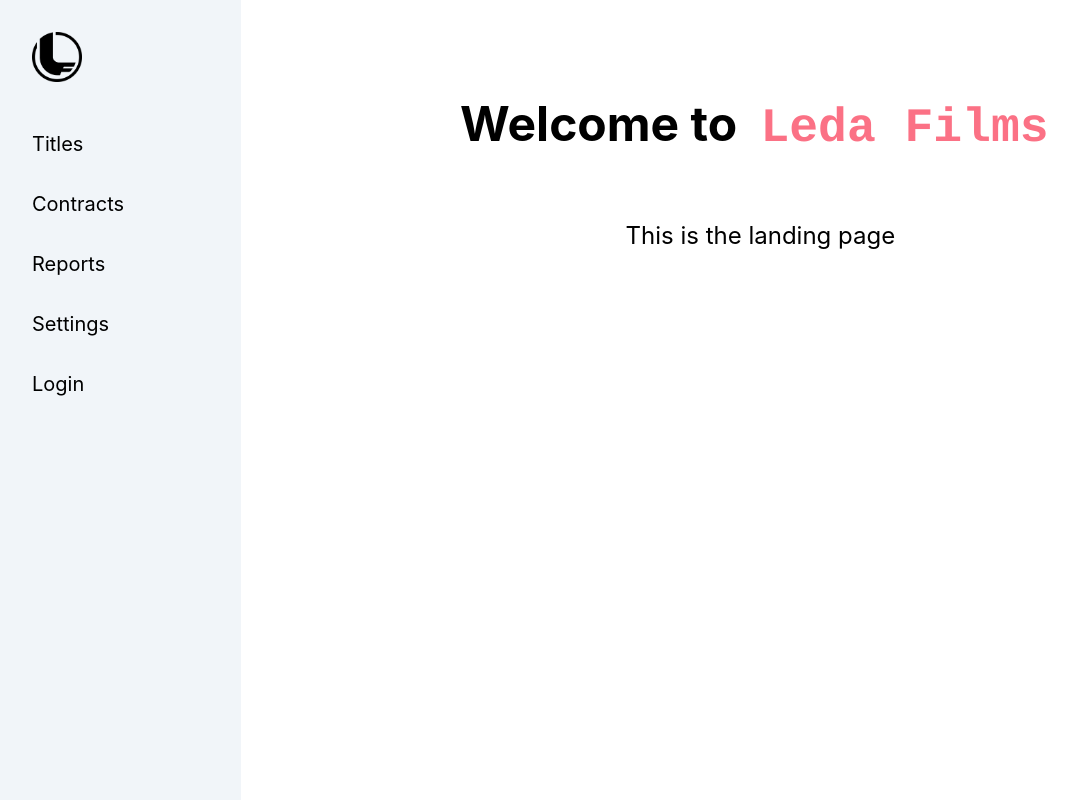
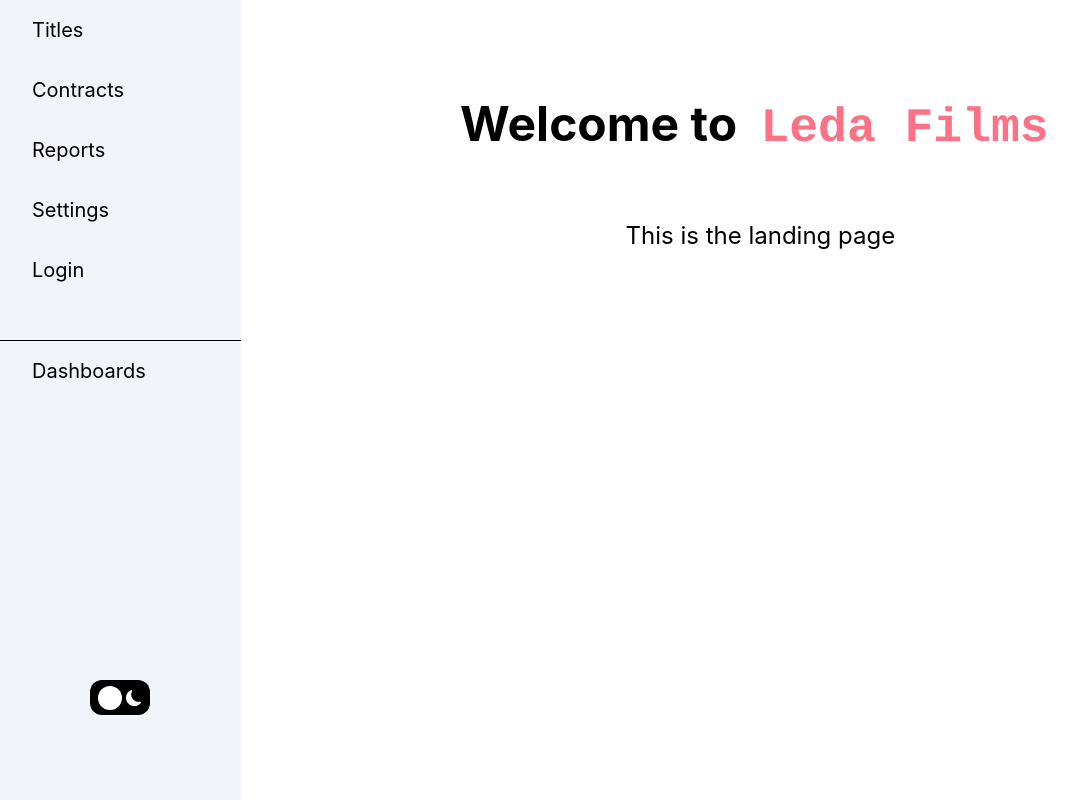
Before and after one commit to chris-av/ledafilms-crm, a Next.js app: page / in a window 1280 px wide. Shown: the whole page, without its empty margins (0-1077 px from the left). Built offline with nearby package versions, Linux system fonts and the light colour scheme.

Commit message:
navbar omits logo, has two sections and theme selector below

```diff
--- a/components/Navbar.tsx
+++ b/components/Navbar.tsx
@@ -1,3 +1,4 @@
+import { useState } from 'react';
 import Link from 'next/link';
 import Image from 'next/image';
 import { menuItems, MenuItemType, SubMenuType } from '@/data/navbar-menu.data';
@@ -7,23 +8,14 @@
 
 export default function Navbar() {
 
+  const [ toggleLight, setToggle ] = useState(false);
+  console.log(toggleLight);
+
   return (
     <div className="w-[300px] h-screen bg-slate-100 float-left">
 
-      <div className="relative select-none mb-8 w-[50px] h-[50px] ml-8 my-8">
-        <Link href="/">
-          <a>
-            <Image
-              src="/ledafilms-icon-dark.png"
-              layout="fill"
-              objectFit="cover"
-            />
-          </a>
-        </Link>
-      </div>
-
-      <div className="flex h-full">
-        <ul className="w-full flex flex-col items-center text-xl">
+      <div className="flex flex-col h-[85%]">
+        <ul className="w-full flex flex-col items-center text-xl h-[50%]">
 
           <li className="flex items-center w-full h-[60px] pl-8">
             <Link href="/titles">
@@ -56,8 +48,46 @@
           </li>
 
         </ul>
+
+        <div className="w-full border-[black] border-t"></div>
+
+        <ul className="w-full flex flex-col items-center text-xl">
+
+          <li className="flex items-center w-full h-[60px] pl-8">
+            <Link href="/titles">
+              <a>Dashboards</a>
+            </Link>
+          </li>
+
+        </ul>
+
+      </div>
+
+      <div className="cursor-pointer">
+        <label htmlFor="checkbox" onClick={() => setToggle(prev => !prev) } style={{ backgroundColor: toggleLight ? "#F9FCD1" : "black" }} className="relative max-w-[60px] mx-auto bg-[black] flex justify-between items-center px-2 h-[35px] rounded-xl transition-all">
+          <SunIcon color="#CCD924" />
+          <MoonIcon color="white" />
+          <div style={{ backgroundColor: toggleLight ? "#E2BFBF" : "white", transform: toggleLight ? "translateX(80%)" : "translateX(0)"  }} className="absolute cursor-pointer w-[24px] h-[24px] rounded-[50%] transition-transform ease-lineari duration-300"></div>
+        </label>
       </div>
 
     </div>
   );
 }
+
+
+function SunIcon({ color } : { color: string }) {
+  return (
+    <svg style={{ color }} xmlns="http://www.w3.org/2000/svg" width="16" height="16" fill="currentColor" className="bi bi-brightness-high-fill" viewBox="0 0 16 16">
+      <path d="M12 8a4 4 0 1 1-8 0 4 4 0 0 1 8 0zM8 0a.5.5 0 0 1 .5.5v2a.5.5 0 0 1-1 0v-2A.5.5 0 0 1 8 0zm0 13a.5.5 0 0 1 .5.5v2a.5.5 0 0 1-1 0v-2A.5.5 0 0 1 8 13zm8-5a.5.5 0 0 1-.5.5h-2a.5.5 0 0 1 0-1h2a.5.5 0 0 1 .5.5zM3 8a.5.5 0 0 1-.5.5h-2a.5.5 0 0 1 0-1h2A.5.5 0 0 1 3 8zm10.657-5.657a.5.5 0 0 1 0 .707l-1.414 1.415a.5.5 0 1 1-.707-.708l1.414-1.414a.5.5 0 0 1 .707 0zm-9.193 9.193a.5.5 0 0 1 0 .707L3.05 13.657a.5.5 0 0 1-.707-.707l1.414-1.414a.5.5 0 0 1 .707 0zm9.193 2.121a.5.5 0 0 1-.707 0l-1.414-1.414a.5.5 0 0 1 .707-.707l1.414 1.414a.5.5 0 0 1 0 .707zM4.464 4.465a.5.5 0 0 1-.707 0L2.343 3.05a.5.5 0 1 1 .707-.707l1.414 1.414a.5.5 0 0 1 0 .708z"/>
+    </svg>
+  );
+}
+
+function MoonIcon({ color } : { color: string }) {
+  return (
+    <svg style={{ color }} xmlns="http://www.w3.org/2000/svg" width="16" height="16" fill="currentColor" className="bi bi-moon-fill" viewBox="0 0 16 16">
+      <path d="M6 .278a.768.768 0 0 1 .08.858 7.208 7.208 0 0 0-.878 3.46c0 4.021 3.278 7.277 7.318 7.277.527 0 1.04-.055 1.533-.16a.787.787 0 0 1 .81.316.733.733 0 0 1-.031.893A8.349 8.349 0 0 1 8.344 16C3.734 16 0 12.286 0 7.71 0 4.266 2.114 1.312 5.124.06A.752.752 0 0 1 6 .278z"/>
+    </svg>
+  );
+}
```
